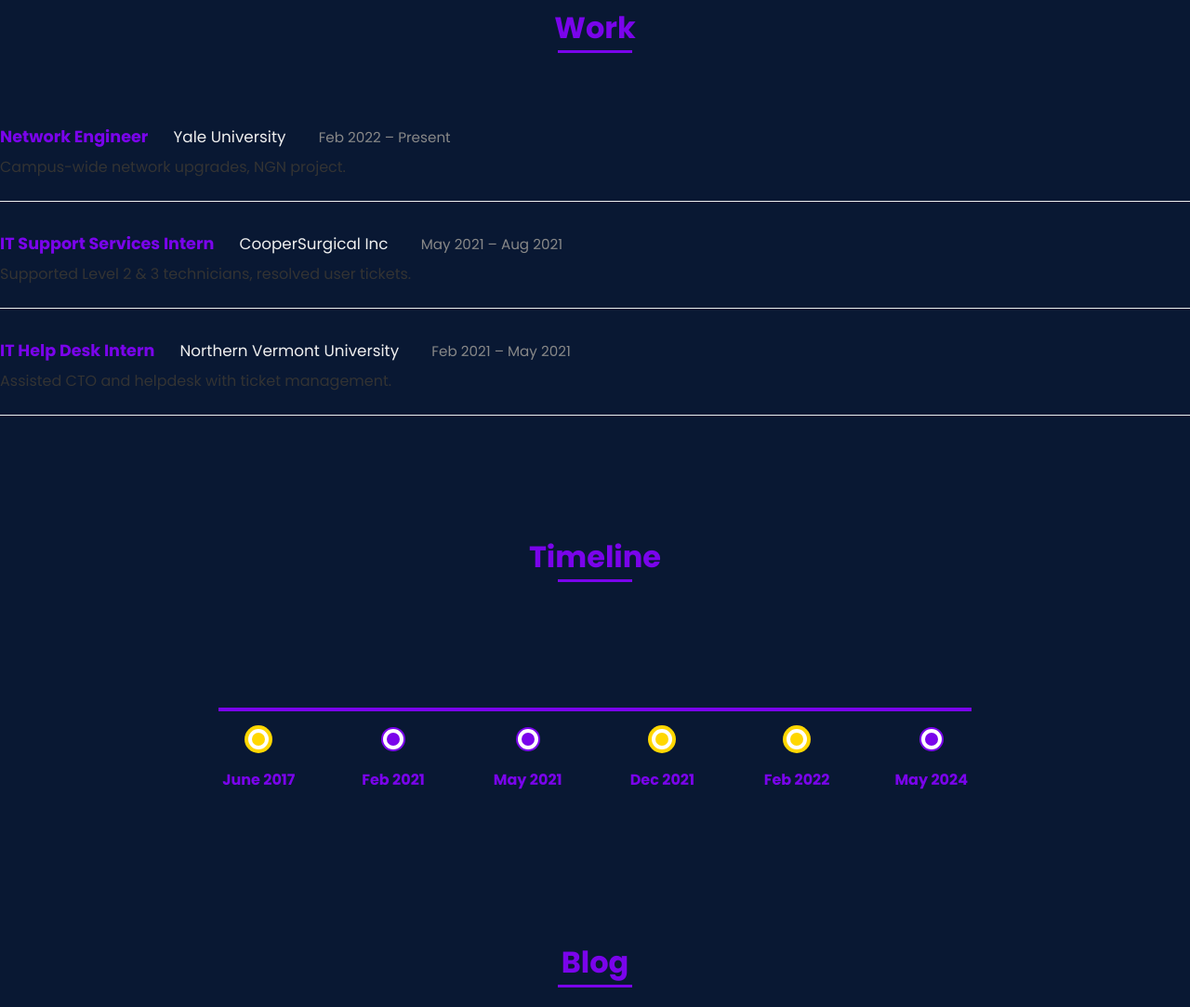
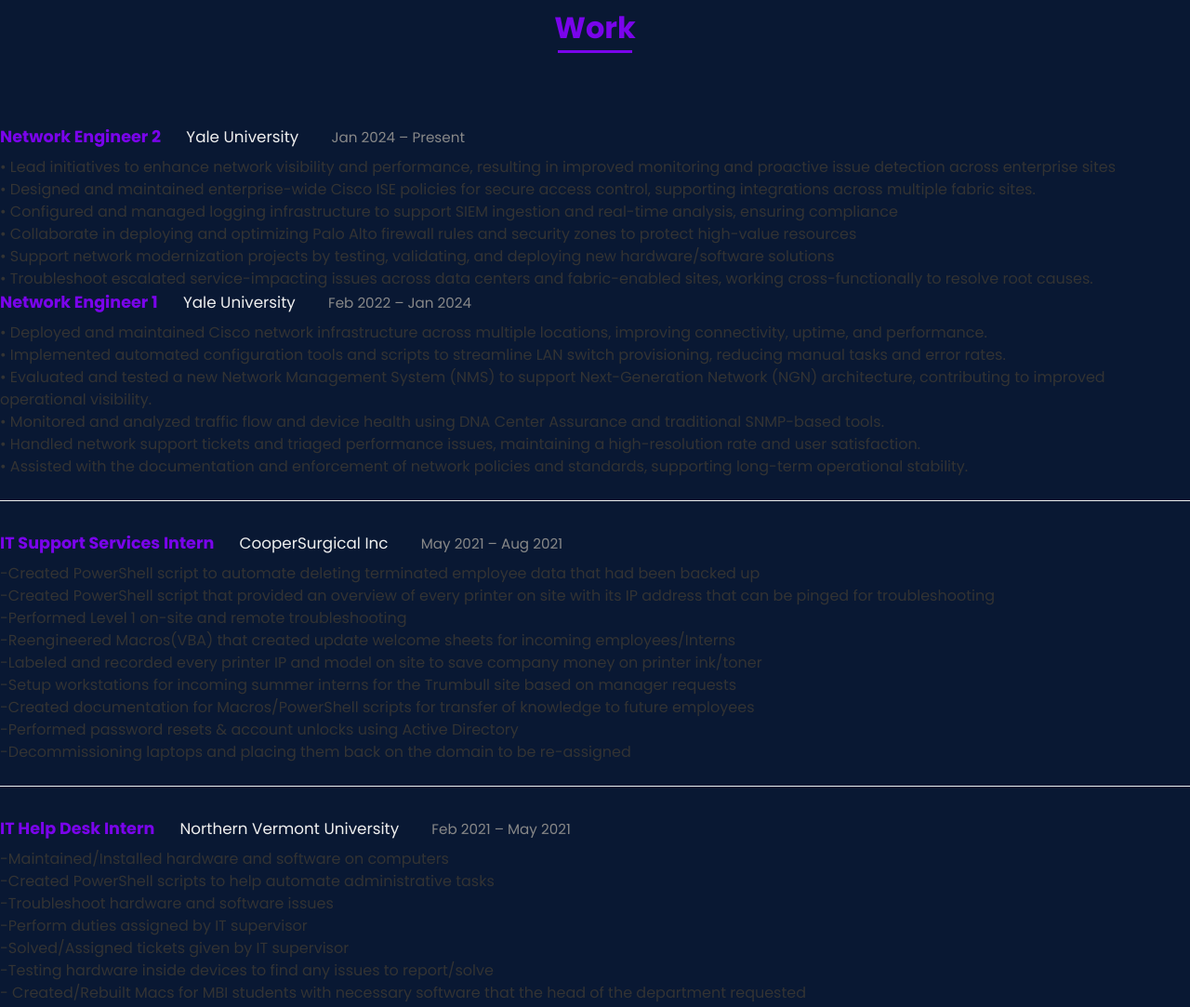
Before and after one commit to dBianc203/Website-v2, a plain HTML site: page index.html in a window 1280 px wide. Shown: the part 2400-3483 px from the top of the page at 93% size. Drawn offline with nearby package versions, Linux system fonts and the light colour scheme.

Commit message:
Add files via upload

```diff
--- a/index.html
+++ b/index.html
@@ -111,7 +111,7 @@
                     </div>
                 </div>
             </section>
-            <!--===== Education =====-->
+            <!--===== EDUCATION =====-->
             <section class="education section" id="education">
                 <h2 class="section-title">Education</h2>
 
@@ -142,12 +142,30 @@
                 <div class="work__container">
                     <div class="work__item">
                         <div class="work__header">
-                            <span class="work__title"><strong>Network Engineer</strong></span>
+                            <span class="work__title"><strong>Network Engineer 2</strong></span>
                             <span class="work__company">Yale University</span>
-                            <span class="work__dates">Feb 2022 – Present</span>
+                            <span class="work__dates">Jan 2024 – Present</span>
                         </div>
                         <div class="work__desc">
-                            Campus-wide network upgrades, NGN project.
+                            • Lead initiatives to enhance network visibility and performance, resulting in improved monitoring and proactive issue detection across enterprise sites<br>
+                            • Designed and maintained enterprise-wide Cisco ISE policies for secure access control, supporting integrations across multiple fabric sites.<br>
+                            • Configured and managed logging infrastructure to support SIEM ingestion and real-time analysis, ensuring compliance<br>
+                            • Collaborate in deploying and optimizing Palo Alto firewall rules and security zones to protect high-value resources<br>
+                            • Support network modernization projects by testing, validating, and deploying new hardware/software solutions<br>
+                            • Troubleshoot escalated service-impacting issues across data centers and fabric-enabled sites, working cross-functionally to resolve root causes.
+                        </div>
+                        <div class="work__header">
+                            <span class="work__title"><strong>Network Engineer 1</strong></span>
+                            <span class="work__company">Yale University</span>
+                            <span class="work__dates">Feb 2022 – Jan 2024</span>
+                        </div>
+                         <div class="work__desc">
+                            • Deployed and maintained Cisco network infrastructure across multiple locations, improving connectivity, uptime, and performance.<br>
+                            • Implemented automated configuration tools and scripts to streamline LAN switch provisioning, reducing manual tasks and error rates.<br>
+                            • Evaluated and tested a new Network Management System (NMS) to support Next-Generation Network (NGN) architecture, contributing to improved operational visibility.<br>
+                            • Monitored and analyzed traffic flow and device health using DNA Center Assurance and traditional SNMP-based tools.<br>
+                            • Handled network support tickets and triaged performance issues, maintaining a high-resolution rate and user satisfaction.<br>
+                            • Assisted with the documentation and enforcement of network policies and standards, supporting long-term operational stability.
                         </div>
                     </div>
                     <div class="work__item">
@@ -157,7 +175,15 @@
                             <span class="work__dates">May 2021 – Aug 2021</span>
                         </div>
                         <div class="work__desc">
-                            Supported Level 2 & 3 technicians, resolved user tickets.
+                            -Created PowerShell script to automate deleting terminated employee data that had been backed up<br>
+                            -Created PowerShell script that provided an overview of every printer on site with its IP address that can be pinged for troubleshooting<br>
+                            -Performed Level 1 on-site and remote troubleshooting<br>
+                            -Reengineered Macros(VBA) that created update welcome sheets for incoming employees/Interns<br>
+                            -Labeled and recorded every printer IP and model on site to save company money on printer ink/toner<br>
+                            -Setup workstations for incoming summer interns for the Trumbull site based on manager requests<br>
+                            -Created documentation for Macros/PowerShell scripts for transfer of knowledge to future employees <br>
+                            -Performed password resets & account unlocks using Active Directory<br>
+                            -Decommissioning laptops and placing them back on the domain to be re-assigned
                         </div>
                     </div>
                     <div class="work__item">
@@ -167,7 +193,13 @@
                             <span class="work__dates">Feb 2021 – May 2021</span>
                         </div>
                         <div class="work__desc">
-                            Assisted CTO and helpdesk with ticket management.
+                            -Maintained/Installed hardware and software on computers<br>
+                            -Created PowerShell scripts to help automate administrative tasks<br>
+                            -Troubleshoot hardware and software issues<br>
+                            -Perform duties assigned by IT supervisor<br>
+                            -Solved/Assigned tickets given by IT supervisor<br>
+                            -Testing hardware inside devices to find any issues to report/solve<br>
+                            - Created/Rebuilt Macs for MBI students with necessary software that the head of the department requested
                         </div>
                     </div>
                 </div>
```
